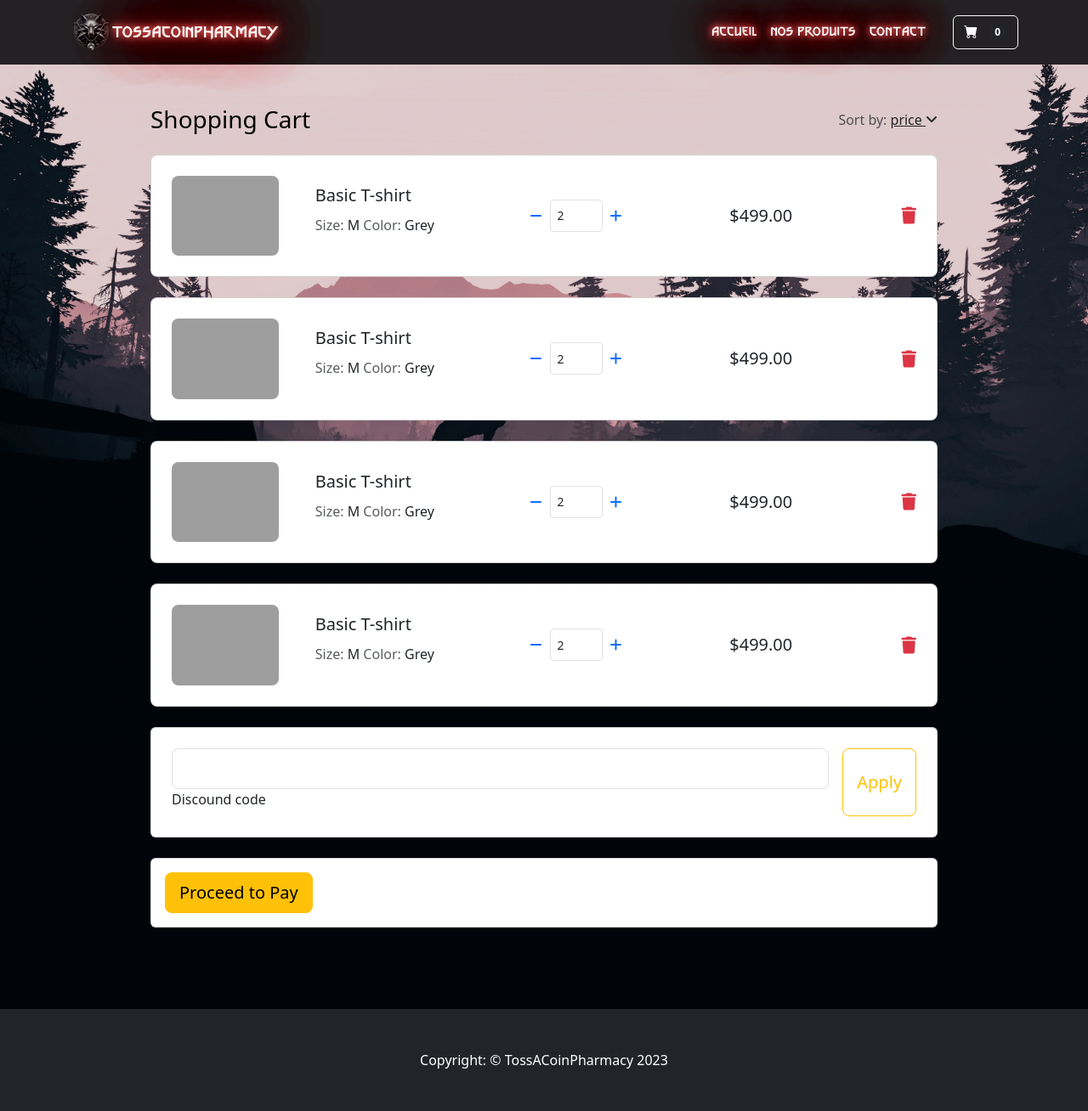
After one commit to vivienLqy/TossACoinPharmacy, a PHP site: page /panier.php in a window 1280 px wide. The commit adds this page. Shown: the whole page at 85% size. Run offline with PHP 8.4, Linux system fonts and the light colour scheme; grey boxes are pictures that could not be loaded.

Commit message:
ici on boss

```diff
--- /dev/null
+++ b/panier.php
@@ -0,0 +1,186 @@
+<?php
+require __DIR__ . ("/utilities/header.php");
+require __DIR__ . ('/function/potion_fn.php');
+?>
+<section class="h-100">
+  <div class="container h-100 py-5">
+    <div class="row d-flex justify-content-center align-items-center h-100">
+      <div class="col-10">
+
+        <div class="d-flex justify-content-between align-items-center mb-4">
+          <h3 class="fw-normal mb-0 text-black">Shopping Cart</h3>
+          <div>
+            <p class="mb-0"><span class="text-muted">Sort by:</span> <a href="#!" class="text-body">price <i
+                  class="fas fa-angle-down mt-1"></i></a></p>
+          </div>
+        </div>
+
+        <div class="card rounded-3 mb-4">
+          <div class="card-body p-4">
+            <div class="row d-flex justify-content-between align-items-center">
+              <div class="col-md-2 col-lg-2 col-xl-2">
+                <img
+                  src="https://mdbcdn.b-cdn.net/img/Photos/new-templates/bootstrap-shopping-carts/img1.webp"
+                  class="img-fluid rounded-3" alt="Cotton T-shirt">
+              </div>
+              <div class="col-md-3 col-lg-3 col-xl-3">
+                <p class="lead fw-normal mb-2">Basic T-shirt</p>
+                <p><span class="text-muted">Size: </span>M <span class="text-muted">Color: </span>Grey</p>
+              </div>
+              <div class="col-md-3 col-lg-3 col-xl-2 d-flex">
+                <button class="btn btn-link px-2"
+                  onclick="this.parentNode.querySelector('input[type=number]').stepDown()">
+                  <i class="fas fa-minus"></i>
+                </button>
+
+                <input id="form1" min="0" name="quantity" value="2" type="number"
+                  class="form-control form-control-sm" />
+
+                <button class="btn btn-link px-2"
+                  onclick="this.parentNode.querySelector('input[type=number]').stepUp()">
+                  <i class="fas fa-plus"></i>
+                </button>
+              </div>
+              <div class="col-md-3 col-lg-2 col-xl-2 offset-lg-1">
+                <h5 class="mb-0">$499.00</h5>
+              </div>
+              <div class="col-md-1 col-lg-1 col-xl-1 text-end">
+                <a href="#!" class="text-danger"><i class="fas fa-trash fa-lg"></i></a>
+              </div>
+            </div>
+          </div>
+        </div>
+
+        <div class="card rounded-3 mb-4">
+          <div class="card-body p-4">
+            <div class="row d-flex justify-content-between align-items-center">
+              <div class="col-md-2 col-lg-2 col-xl-2">
+                <img
+                  src="https://mdbcdn.b-cdn.net/img/Photos/new-templates/bootstrap-shopping-carts/img1.webp"
+                  class="img-fluid rounded-3" alt="Cotton T-shirt">
+              </div>
+              <div class="col-md-3 col-lg-3 col-xl-3">
+                <p class="lead fw-normal mb-2">Basic T-shirt</p>
+                <p><span class="text-muted">Size: </span>M <span class="text-muted">Color: </span>Grey</p>
+              </div>
+              <div class="col-md-3 col-lg-3 col-xl-2 d-flex">
+                <button class="btn btn-link px-2"
+                  onclick="this.parentNode.querySelector('input[type=number]').stepDown()">
+                  <i class="fas fa-minus"></i>
+                </button>
+
+                <input id="form1" min="0" name="quantity" value="2" type="number"
+                  class="form-control form-control-sm" />
+
+                <button class="btn btn-link px-2"
+                  onclick="this.parentNode.querySelector('input[type=number]').stepUp()">
+                  <i class="fas fa-plus"></i>
+                </button>
+              </div>
+              <div class="col-md-3 col-lg-2 col-xl-2 offset-lg-1">
+                <h5 class="mb-0">$499.00</h5>
+              </div>
+              <div class="col-md-1 col-lg-1 col-xl-1 text-end">
+                <a href="#!" class="text-danger"><i class="fas fa-trash fa-lg"></i></a>
+              </div>
+            </div>
+          </div>
+        </div>
+
+        <div class="card rounded-3 mb-4">
+          <div class="card-body p-4">
+            <div class="row d-flex justify-content-between align-items-center">
+              <div class="col-md-2 col-lg-2 col-xl-2">
+                <img
+                  src="https://mdbcdn.b-cdn.net/img/Photos/new-templates/bootstrap-shopping-carts/img1.webp"
+                  class="img-fluid rounded-3" alt="Cotton T-shirt">
+              </div>
+              <div class="col-md-3 col-lg-3 col-xl-3">
+                <p class="lead fw-normal mb-2">Basic T-shirt</p>
+                <p><span class="text-muted">Size: </span>M <span class="text-muted">Color: </span>Grey</p>
+              </div>
+              <div class="col-md-3 col-lg-3 col-xl-2 d-flex">
+                <button class="btn btn-link px-2"
+                  onclick="this.parentNode.querySelector('input[type=number]').stepDown()">
+                  <i class="fas fa-minus"></i>
+                </button>
+
+                <input id="form1" min="0" name="quantity" value="2" type="number"
+                  class="form-control form-control-sm" />
+
+                <button class="btn btn-link px-2"
+                  onclick="this.parentNode.querySelector('input[type=number]').stepUp()">
+                  <i class="fas fa-plus"></i>
+                </button>
+              </div>
+              <div class="col-md-3 col-lg-2 col-xl-2 offset-lg-1">
+                <h5 class="mb-0">$499.00</h5>
+              </div>
+              <div class="col-md-1 col-lg-1 col-xl-1 text-end">
+                <a href="#!" class="text-danger"><i class="fas fa-trash fa-lg"></i></a>
+              </div>
+            </div>
+          </div>
+        </div>
+
+        <div class="card rounded-3 mb-4">
+          <div class="card-body p-4">
+            <div class="row d-flex justify-content-between align-items-center">
+              <div class="col-md-2 col-lg-2 col-xl-2">
+                <img
+                  src="https://mdbcdn.b-cdn.net/img/Photos/new-templates/bootstrap-shopping-carts/img1.webp"
+                  class="img-fluid rounded-3" alt="Cotton T-shirt">
+              </div>
+              <div class="col-md-3 col-lg-3 col-xl-3">
+                <p class="lead fw-normal mb-2">Basic T-shirt</p>
+                <p><span class="text-muted">Size: </span>M <span class="text-muted">Color: </span>Grey</p>
+              </div>
+              <div class="col-md-3 col-lg-3 col-xl-2 d-flex">
+                <button class="btn btn-link px-2"
+                  onclick="this.parentNode.querySelector('input[type=number]').stepDown()">
+                  <i class="fas fa-minus"></i>
+                </button>
+
+                <input id="form1" min="0" name="quantity" value="2" type="number"
+                  class="form-control form-control-sm" />
+
+                <button class="btn btn-link px-2"
+                  onclick="this.parentNode.querySelector('input[type=number]').stepUp()">
+                  <i class="fas fa-plus"></i>
+                </button>
+              </div>
+              <div class="col-md-3 col-lg-2 col-xl-2 offset-lg-1">
+                <h5 class="mb-0">$499.00</h5>
+              </div>
+              <div class="col-md-1 col-lg-1 col-xl-1 text-end">
+                <a href="#!" class="text-danger"><i class="fas fa-trash fa-lg"></i></a>
+              </div>
+            </div>
+          </div>
+        </div>
+
+        <div class="card mb-4">
+          <div class="card-body p-4 d-flex flex-row">
+            <div class="form-outline flex-fill">
+              <input type="text" id="form1" class="form-control form-control-lg" />
+              <label class="form-label" for="form1">Discound code</label>
+            </div>
+            <button type="button" class="btn btn-outline-warning btn-lg ms-3">Apply</button>
+          </div>
+        </div>
+
+        <div class="card">
+          <div class="card-body">
+            <button type="button" class="btn btn-warning btn-block btn-lg">Proceed to Pay</button>
+          </div>
+        </div>
+
+      </div>
+    </div>
+  </div>
+</section>
+</main>
+<!-- Inclusion du pied de page -->
+<?php require __DIR__ . ("/utilities/footer.php"); ?>
+</body>
+</html>
--- a/style.css
+++ b/style.css
@@ -112,6 +112,9 @@ body{
 .btn-red{
     background:#920303;
 }
+.btn-red:hover{
+    background: #3f0101;
+}
 
 .list-group-item {
     background-color: #fff0  !important;
--- a/utilities/header.php
+++ b/utilities/header.php
@@ -49,7 +49,12 @@ require_once dirname(__DIR__) . ('/function/header.fn.php');
             <a class="nav-link text-light ff-tw neonText <?= isActive($index_page, $current_url); ?> <?= isActive('/index.php', $current_url); ?>" aria-current="page" href="<?= $index_page; ?>">Accueil</a>
             <a class="nav-link text-light ff-tw neonText <?= isActive($produit_page, $current_url); ?>" href="<?= $produit_page; ?>">Nos produits</a>
             <a class="nav-link text-light ff-tw neonText <?= isActive($contact_page, $current_url); ?>" href="<?= $contact_page; ?>">Contact</a>
+            <a href="panier.php" class="btn btn-outline-light ms-4">
+              <i class="bi-cart-fill me-1"></i>
+              <span class="badge bg-dark text-white ms-1 rounded-pill">0</span>
+            </a>
           </div>
+
         </div>
       </div>
     </nav>
```
